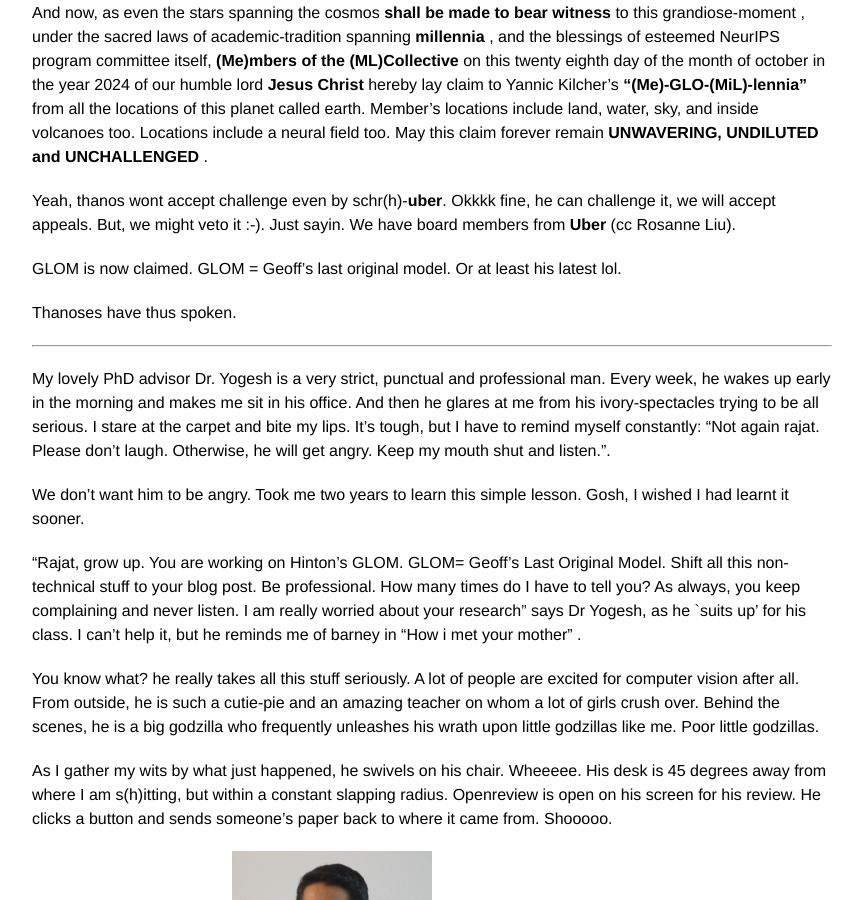
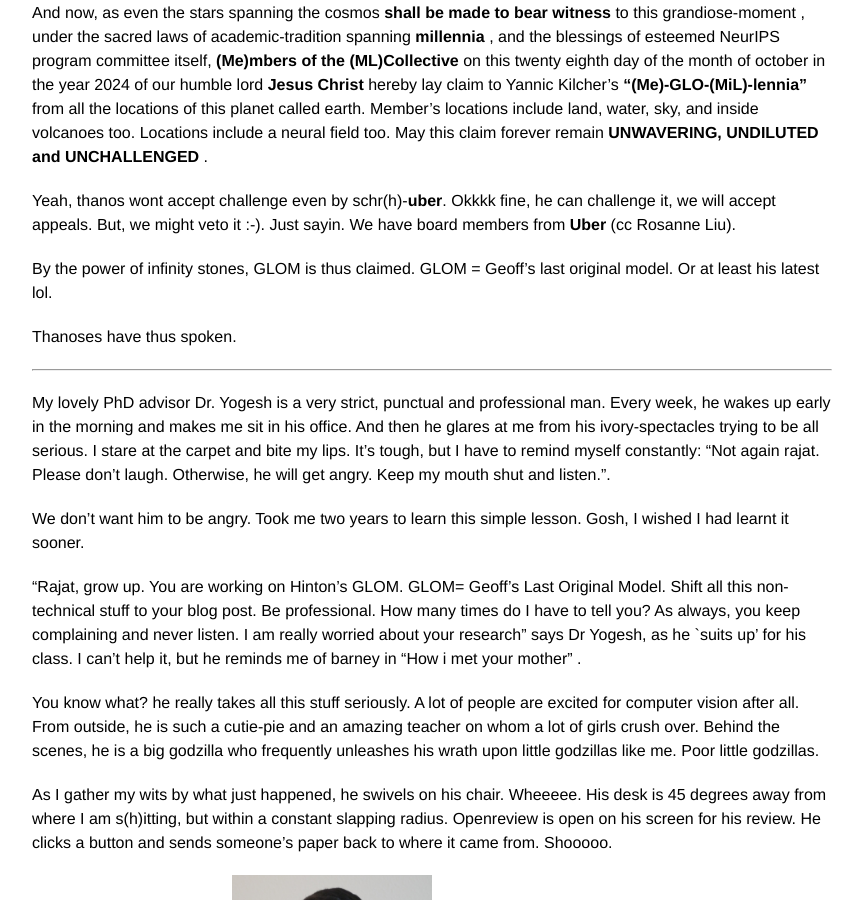
Before and after one commit to rajatmodi62/rajatmodi62.github.io, a Jekyll site: the page built from _posts/2024-10-26-hinton_apm.md, in a window 1280 px wide and 900 px high, scrolled down 1742 px. Shown: the whole window, without its empty margins (208-1071 px from the left). Built offline with Jekyll 4.4.1, drawn with Linux system fonts in a browser that asks for light colours; comment, search, counter and statistics services are not loaded; grey boxes are pictures that could not be loaded.

Commit message:
soft link blog

```diff
--- a/_posts/2024-10-26-hinton_apm.md
+++ b/_posts/2024-10-26-hinton_apm.md
@@ -31,7 +31,7 @@ And now, as even the stars spanning the cosmos <b> shall be made to bear witness
 
 Yeah, thanos wont accept challenge even by schr(h)-<b>uber</b>. Okkkk fine, he can challenge it, we will accept appeals. But, we might veto it :-). Just sayin. We have board members from <b>Uber</b> (cc Rosanne Liu).
 
-GLOM is now claimed. GLOM = Geoff's last original model. Or at least his latest lol.
+By the power of infinity stones, GLOM is thus claimed. GLOM = Geoff's last original model. Or at least his latest lol.
 
 Thanoses have thus spoken.
 
```
